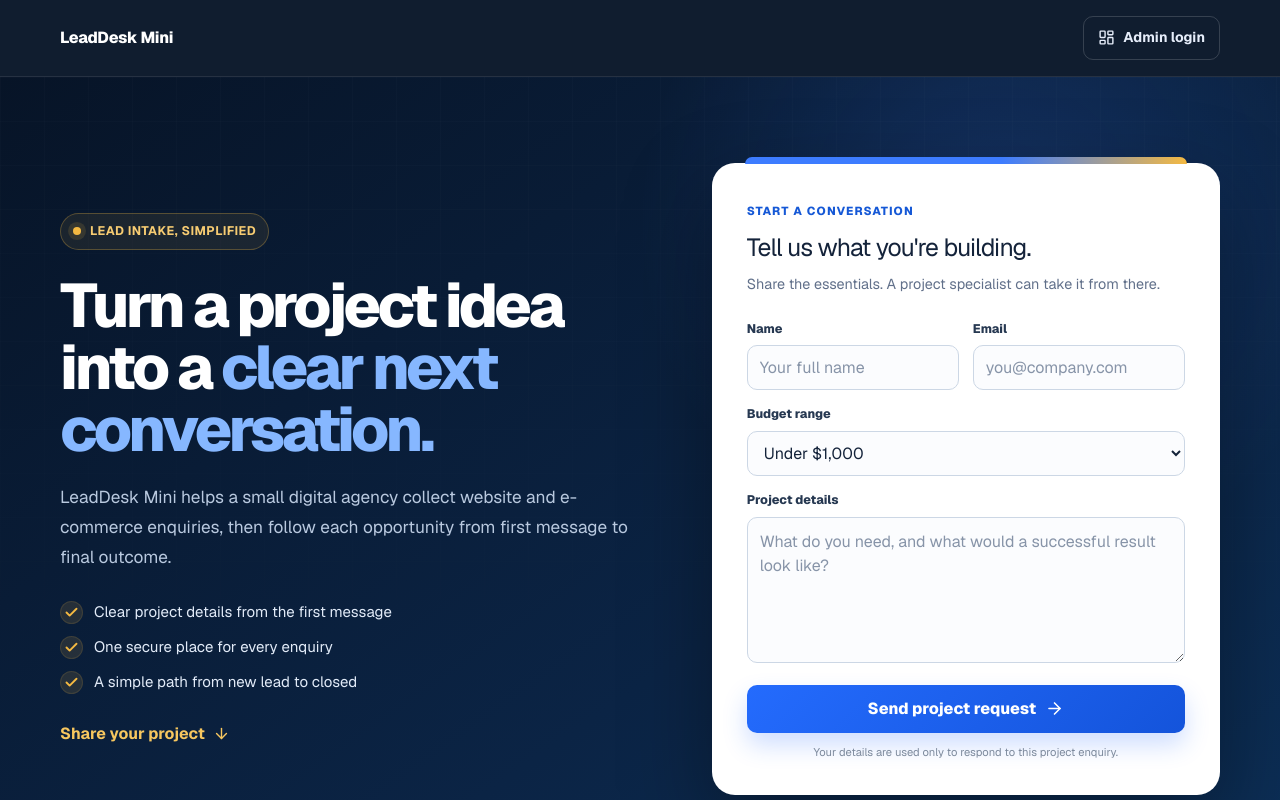
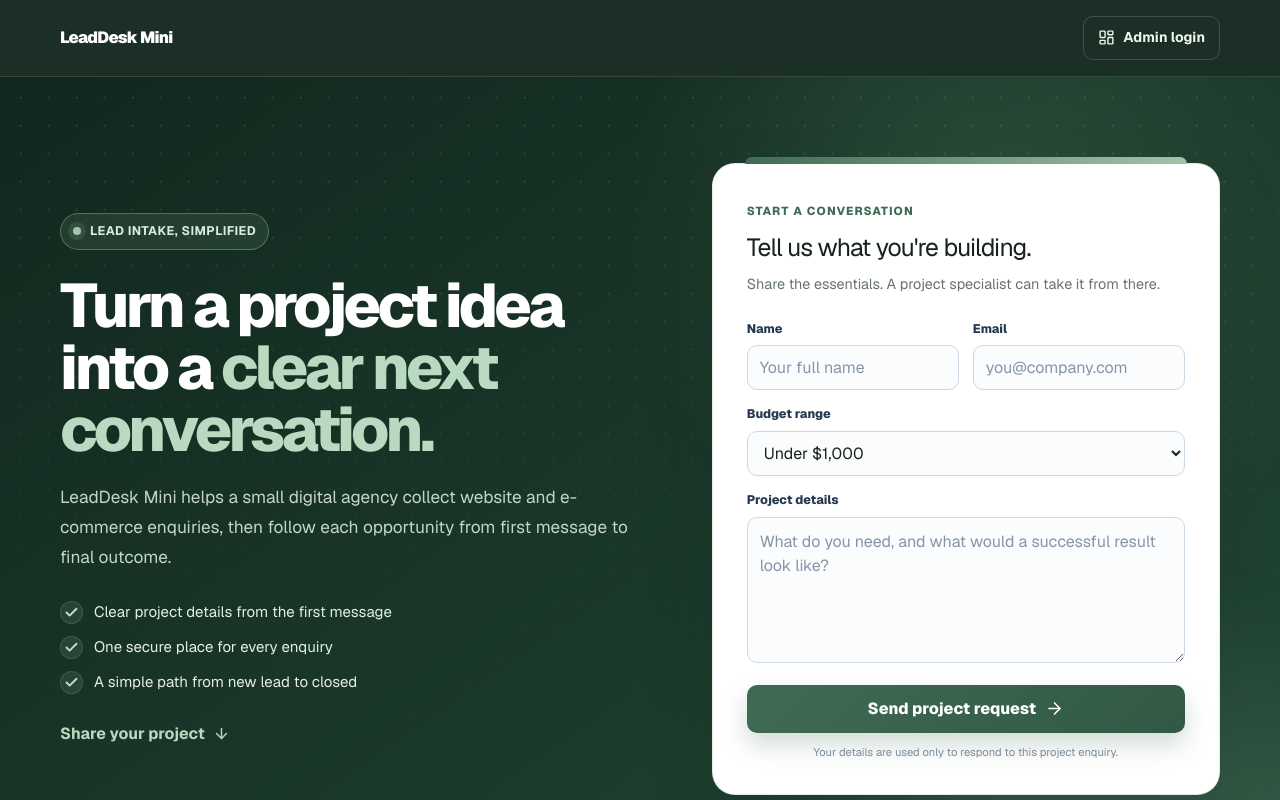
Before and after one commit to mousumi2004/leaddesk-mini-digital-heroes, a Next.js app: page / in a window 1280 px wide. Shown: the top 800 px of the page. Built offline with nearby package versions, Linux system fonts and the light colour scheme.

Commit message:
style: apply original green visual system

```diff
--- a/app/globals.css
+++ b/app/globals.css
@@ -1,18 +1,24 @@
 @import "tailwindcss";
 
 :root {
-  --navy-950: #071427;
-  --navy-900: #0b1f3a;
-  --navy-800: #12335b;
-  --blue-600: #246bfd;
-  --blue-500: #3d7cff;
-  --blue-100: #eaf1ff;
-  --amber-400: #f4b942;
-  --ink: #14233a;
-  --muted: #61708a;
-  --line: #dce4ef;
+  --sage-500: #6fa37a;
+  --sage-300: #a1c4ab;
+  --forest-700: #3f6b54;
+  --forest-950: #12271e;
+  --cream-50: #fbfaf5;
+  --cream-100: #f4f2e9;
+  --navy-950: var(--forest-950);
+  --navy-900: #1b3427;
+  --navy-800: var(--forest-700);
+  --blue-600: var(--forest-700);
+  --blue-500: var(--sage-500);
+  --blue-100: #edf4ef;
+  --amber-400: var(--sage-300);
+  --ink: #17221c;
+  --muted: #66746b;
+  --line: #dbe5dd;
   --surface: #ffffff;
-  --canvas: #f6f8fc;
+  --canvas: var(--cream-50);
   --success: #157f5b;
   --danger: #b42318;
 }
@@ -1107,6 +1113,393 @@
   display: none;
 }
 
+/* Original green refinement: palette-led, quiet, and intentionally restrained. */
+.site-header {
+  background: rgba(18, 39, 30, 0.96);
+  border-bottom-color: rgba(161, 196, 171, 0.18);
+  backdrop-filter: blur(14px);
+}
+
+.brand {
+  gap: 0;
+  font-size: 1.02rem;
+  font-weight: 820;
+  letter-spacing: -0.045em;
+}
+
+.admin-link {
+  color: #edf5ef;
+}
+
+.admin-link:hover {
+  border-color: rgba(161, 196, 171, 0.48);
+  background: rgba(161, 196, 171, 0.1);
+}
+
+.hero {
+  isolation: isolate;
+  background:
+    radial-gradient(circle at 78% 18%, rgba(111, 163, 122, 0.22), transparent 31%),
+    linear-gradient(145deg, #12271e, #1b3a2b 62%, #244a37);
+}
+
+.hero::before {
+  content: "";
+  position: absolute;
+  z-index: 0;
+  width: min(600px, 70vw);
+  aspect-ratio: 1;
+  right: -12%;
+  bottom: -48%;
+  border-radius: 50%;
+  background: rgba(161, 196, 171, 0.15);
+  filter: blur(70px);
+  animation: glow-breathe 8s ease-in-out infinite alternate;
+  pointer-events: none;
+}
+
+.hero::after {
+  opacity: 0.2;
+  background-image: radial-gradient(
+    circle,
+    rgba(224, 239, 227, 0.72) 1px,
+    transparent 1.5px
+  );
+  background-size: 28px 28px;
+  mask-image: linear-gradient(to bottom, black, transparent 90%);
+  animation: grid-drift 24s linear infinite;
+  pointer-events: none;
+}
+
+.hero-pill {
+  border-color: rgba(161, 196, 171, 0.38);
+  background: rgba(161, 196, 171, 0.11);
+  color: #dceadf;
+}
+
+.pulse-dot {
+  background: var(--sage-300);
+  box-shadow: 0 0 0 5px rgba(161, 196, 171, 0.13);
+}
+
+.hero h1 span,
+.text-link {
+  color: #b9d9c0;
+}
+
+.hero-lede {
+  color: #c4d5c8;
+}
+
+.benefit-list {
+  color: #e4eee6;
+}
+
+.benefit-list li span {
+  color: #c4ddc9;
+  background: rgba(161, 196, 171, 0.12);
+  box-shadow: inset 0 0 0 1px rgba(161, 196, 171, 0.16);
+}
+
+.form-accent {
+  background: linear-gradient(90deg, var(--forest-700), var(--sage-300));
+}
+
+.form-shell,
+.login-form,
+.summary-card,
+.leads-panel {
+  border-color: rgba(63, 107, 84, 0.14);
+  box-shadow: 0 24px 65px rgba(18, 39, 30, 0.15);
+}
+
+.eyebrow,
+.lead-details-toggle {
+  color: var(--forest-700);
+}
+
+.field input:focus,
+.field select:focus,
+.field textarea:focus,
+.search-control:focus-within,
+.status-cell select:focus {
+  border-color: var(--sage-500);
+  box-shadow: 0 0 0 3px rgba(111, 163, 122, 0.15);
+}
+
+.primary-button {
+  background: linear-gradient(135deg, var(--forest-700), #315844);
+  box-shadow: 0 12px 24px rgba(63, 107, 84, 0.24);
+}
+
+.primary-button:hover:not(:disabled) {
+  box-shadow: 0 16px 30px rgba(63, 107, 84, 0.3);
+}
+
+.process-grid article {
+  transition: transform 180ms ease;
+}
+
+.process-grid article:hover {
+  transform: translateY(-2px);
+}
+
+.process-grid article > svg {
+  background: var(--forest-700);
+  box-shadow: 0 10px 28px rgba(18, 39, 30, 0.18);
+}
+
+.step-number {
+  background: var(--sage-300);
+  color: var(--forest-950);
+}
+
+.site-footer {
+  background: var(--forest-950);
+  color: #bdcec1;
+}
+
+.brand.small {
+  font-weight: 780;
+}
+
+.training-credit {
+  color: #dce9df;
+}
+
+.auth-page {
+  background:
+    radial-gradient(circle at 20% 16%, rgba(111, 163, 122, 0.24), transparent 27%),
+    linear-gradient(145deg, #12271e, #244a37);
+}
+
+.auth-backdrop {
+  opacity: 0.18;
+  background-image: radial-gradient(
+    circle,
+    rgba(226, 241, 229, 0.68) 1px,
+    transparent 1.5px
+  );
+  background-size: 28px 28px;
+  animation: grid-drift 24s linear infinite;
+}
+
+.dashboard-page {
+  position: relative;
+  isolation: isolate;
+  overflow: hidden;
+  background:
+    radial-gradient(circle at 96% 4%, rgba(161, 196, 171, 0.22), transparent 24%),
+    var(--cream-50);
+}
+
+.dashboard-page::before {
+  content: "";
+  position: absolute;
+  z-index: -1;
+  inset: 0;
+  opacity: 0.28;
+  background-image: radial-gradient(
+    circle,
+    rgba(63, 107, 84, 0.22) 1px,
+    transparent 1.3px
+  );
+  background-size: 30px 30px;
+  mask-image: linear-gradient(to bottom, black, transparent 52%);
+  animation: grid-drift 30s linear infinite;
+  pointer-events: none;
+}
+
+.dashboard-shell {
+  position: relative;
+  z-index: 1;
+}
+
+.summary-card,
+.leads-panel {
+  background: rgba(255, 255, 255, 0.94);
+}
+
+.summary-card {
+  transition: transform 180ms ease, box-shadow 180ms ease;
+}
+
+.summary-card:hover {
+  transform: translateY(-2px);
+  box-shadow: 0 14px 34px rgba(18, 39, 30, 0.1);
+}
+
+.summary-card.total > svg,
+.summary-card.new > svg,
+.lead-avatar,
+.dashboard-state > svg {
+  color: var(--forest-700);
+  background: var(--blue-100);
+}
+
+.summary-card.contacted > svg {
+  color: #557b5d;
+  background: #eef4e9;
+}
+
+.status-filters {
+  border-color: var(--line);
+  background: #f4f7f3;
+}
+
+.status-filters button[aria-pressed="true"] {
+  background: var(--forest-700);
+  box-shadow: 0 5px 14px rgba(18, 39, 30, 0.16);
+}
+
+.status-filters button[aria-pressed="true"] span {
+  background: rgba(255, 255, 255, 0.16);
+  color: white;
+}
+
+.status-dot.new {
+  background: var(--sage-500);
+}
+
+.lead-dialog-backdrop {
+  position: fixed;
+  z-index: 100;
+  inset: 0;
+  display: grid;
+  justify-items: end;
+  background: rgba(8, 24, 16, 0.44);
+  backdrop-filter: blur(6px);
+  animation: dialog-backdrop-in 180ms ease-out both;
+}
+
+.lead-dialog {
+  position: relative;
+  width: min(720px, calc(100vw - 32px));
+  height: 100%;
+  overflow-y: auto;
+  padding: 54px clamp(28px, 5vw, 62px);
+  border-left: 1px solid rgba(161, 196, 171, 0.55);
+  background:
+    radial-gradient(circle at 100% 0, rgba(161, 196, 171, 0.2), transparent 28%),
+    var(--cream-50);
+  box-shadow: -24px 0 70px rgba(8, 24, 16, 0.22);
+  animation: dialog-pane-in 240ms cubic-bezier(0.22, 1, 0.36, 1) both;
+}
+
+.lead-dialog h2 {
+  max-width: 560px;
+  margin: 12px 54px 8px 0;
+  color: var(--forest-950);
+  font-size: clamp(1.8rem, 4vw, 2.65rem);
+  line-height: 1.08;
+  letter-spacing: -0.05em;
+}
+
+.lead-dialog-close {
+  position: absolute;
+  top: 26px;
+  right: 26px;
+  width: 42px;
+  height: 42px;
+  display: grid;
+  place-items: center;
+  border: 1px solid var(--line);
+  border-radius: 50%;
+  background: rgba(255, 255, 255, 0.86);
+  color: var(--forest-700);
+  cursor: pointer;
+  transition: transform 160ms ease, background 160ms ease;
+}
+
+.lead-dialog-close:hover {
+  transform: rotate(4deg);
+  background: white;
+}
+
+.lead-dialog-email {
+  display: inline-flex;
+  align-items: center;
+  gap: 7px;
+  color: var(--forest-700);
+  font-size: 0.88rem;
+  text-underline-offset: 4px;
+}
+
+.lead-dialog-meta {
+  display: grid;
+  grid-template-columns: repeat(3, 1fr);
+  gap: 12px;
+  margin: 34px 0;
+}
+
+.lead-dialog-meta div {
+  padding: 17px;
+  border: 1px solid var(--line);
+  border-radius: 13px;
+  background: rgba(255, 255, 255, 0.78);
+}
+
+.lead-dialog-meta dt,
+.lead-dialog-brief > span {
+  color: var(--muted);
+  font-size: 0.7rem;
+  font-weight: 800;
+  letter-spacing: 0.08em;
+  text-transform: uppercase;
+}
+
+.lead-dialog-meta dd {
+  margin: 7px 0 0;
+  color: var(--forest-950);
+  font-size: 0.88rem;
+  font-weight: 720;
+}
+
+.lead-dialog-brief {
+  padding: clamp(22px, 4vw, 34px);
+  border: 1px solid var(--line);
+  border-radius: 18px;
+  background: white;
+}
+
+.lead-dialog-brief p {
+  margin: 14px 0 0;
+  color: #39483f;
+  font-size: 1rem;
+  line-height: 1.78;
+  white-space: pre-wrap;
+}
+
+@keyframes grid-drift {
+  to {
+    background-position: 28px 28px;
+  }
+}
+
+@keyframes glow-breathe {
+  from {
+    opacity: 0.58;
+    transform: scale(0.94);
+  }
+  to {
+    opacity: 1;
+    transform: scale(1.05);
+  }
+}
+
+@keyframes dialog-backdrop-in {
+  from {
+    opacity: 0;
+  }
+}
+
+@keyframes dialog-pane-in {
+  from {
+    opacity: 0;
+    transform: translateX(34px);
+  }
+}
+
 *:focus-visible {
   outline: 3px solid var(--amber-400);
   outline-offset: 3px;
@@ -1319,6 +1712,15 @@
 
   .lead-row time {
     display: block;
+  }
+
+  .lead-dialog {
+    width: 100%;
+    padding: 48px 20px 30px;
+  }
+
+  .lead-dialog-meta {
+    grid-template-columns: 1fr;
   }
 }
 
```
Also changed, not shown: 1 other file (tests, documents, lock files or other folders).
